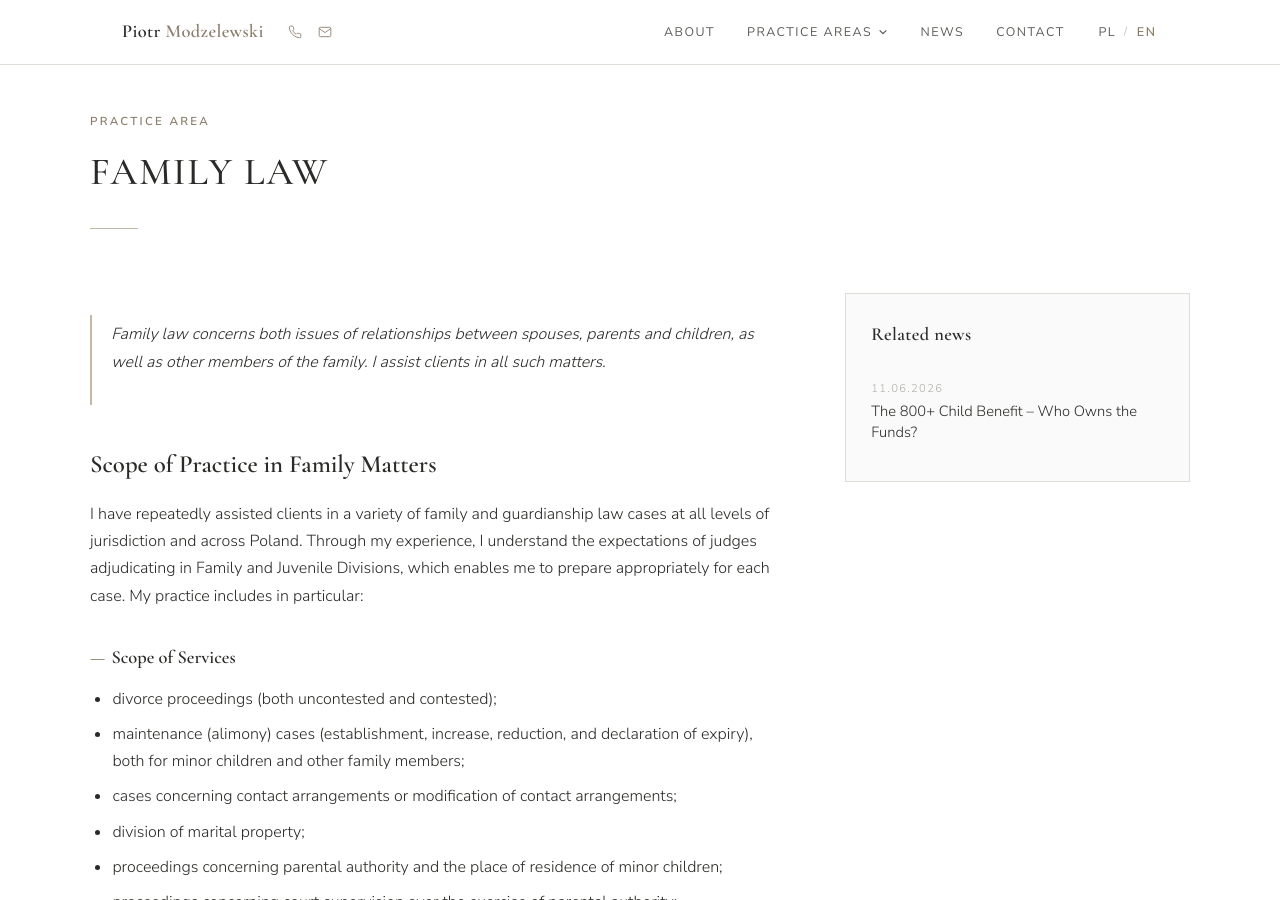
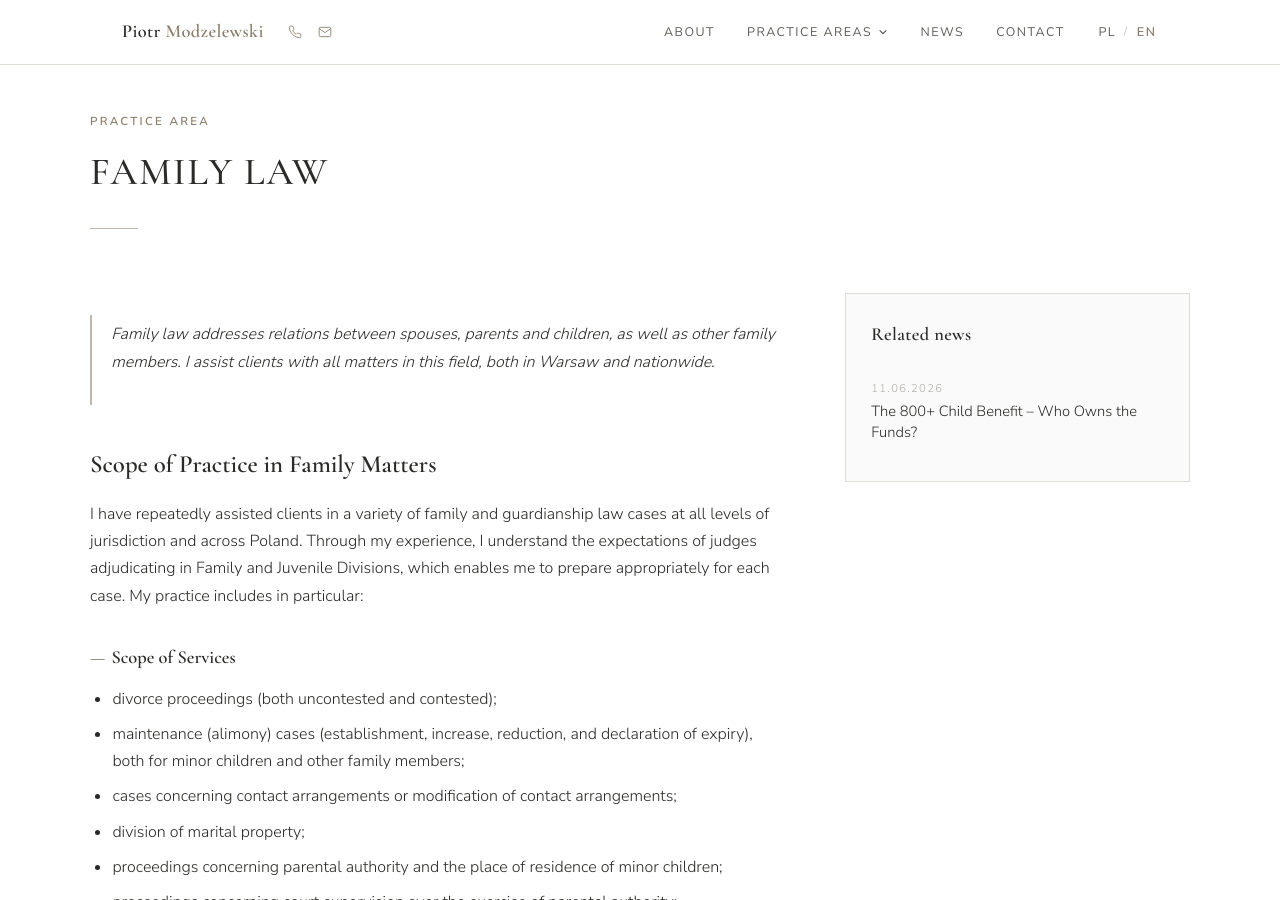
Before and after one commit to pmmodzelewski/adwokatmodzelewski.pl, a Jekyll site: the page built from _specjalizacje/en/family-law.md, in a window 1280 px wide and 900 px high. Built offline with Jekyll 4.4.1, drawn with Linux system fonts in a browser that asks for light colours; Markdown is read by kramdown in place of the engine named in the settings.

Commit message:
Update family-law.md

```diff
--- a/_specjalizacje/en/family-law.md
+++ b/_specjalizacje/en/family-law.md
@@ -33,8 +33,10 @@ faq:
     Contact refers only to spending time together."
 ---
 
-> Family law concerns both issues of relationships between spouses, parents and children,
-> as well as other members of the family. I assist clients in all such matters.
+> Family law addresses relations between spouses, parents and children,
+> as well as other family members.
+> I assist clients with all matters in this field,
+> both in Warsaw and nationwide.
 
 ## Scope of Practice in Family Matters
 
```
